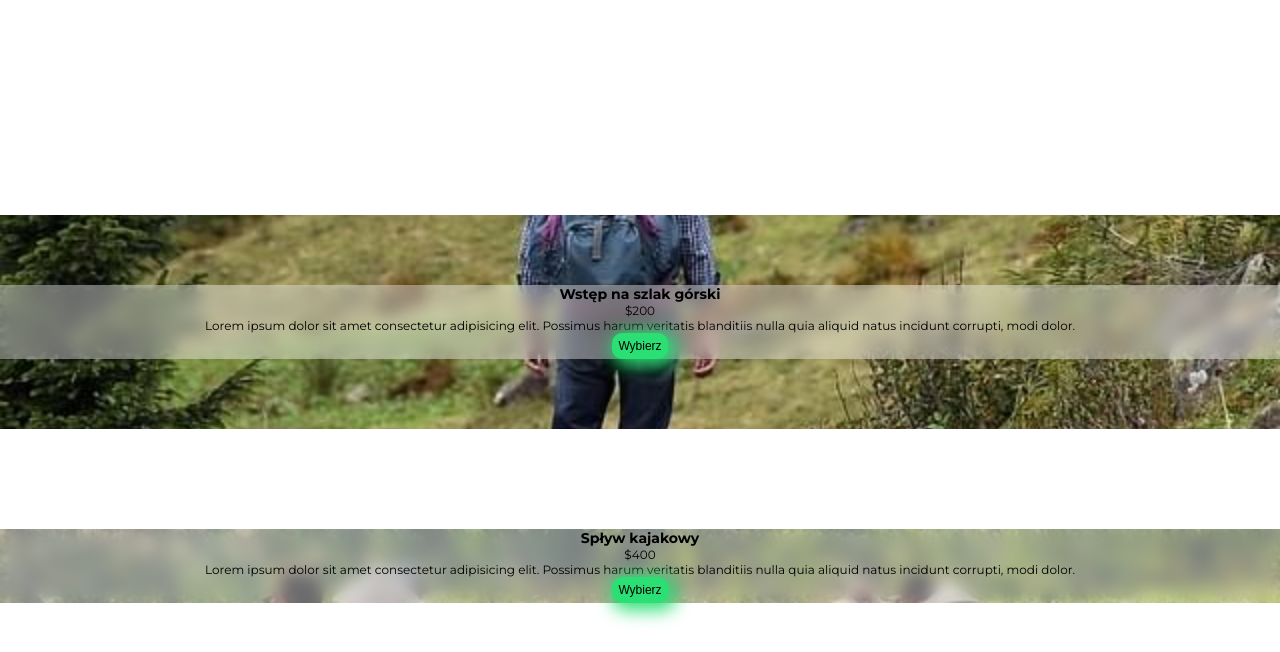
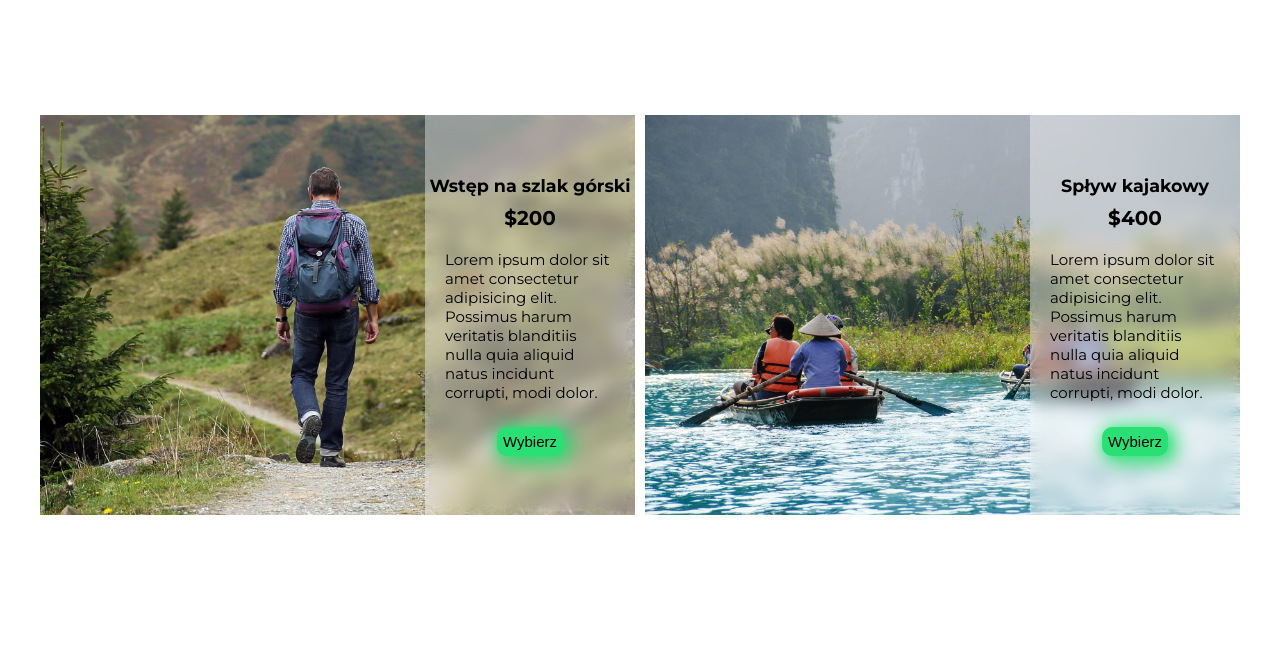
Before and after one commit to TiJun/ForestGroup, a website: page offers.html in a window 1280 px wide. Shown: the part 105-757 px from the top of the page. Drawn offline with nearby package versions, Linux system fonts and the light colour scheme.

Commit message:
created new layout of offers subpage

```diff
--- a/offers.html
+++ b/offers.html
@@ -56,8 +56,7 @@
                     </div>
                 </div>
                 <div class="offers-sub__box-two offers-sub__box">
-                    <div class="offers-sub__img">
-                    </div>
+                    <div class="offers-sub__img"></div>
                     <div class="offers-sub__text">
                         <h3 class="offers-sub__heading">Spływ kajakowy</h3>
                         <p class="offers-sub__price">$400</p>
@@ -69,7 +68,7 @@
             </div>
         </main>
     </div>
-    <div class="footer-sub"><footer class="footer">
+    <div class="footer-offers"><footer class="footer">
     <div class="footer__box">
         <div class="footer__logo">
             <div class="nav-logo"><img class="logo-img" src="/dist/img/tree.png" alt=""><span>Forest</span></div>
--- a/src/js/script.js
+++ b/src/js/script.js
@@ -220,4 +220,31 @@ allInputs.forEach(el =>
 		}
 	})
 )
+// Initialize and add the map
+let map;
+
+async function initMap() {
+  // The location of Uluru
+  const position = { lat: -25.344, lng: 131.031 };
+  // Request needed libraries.
+  //@ts-ignore
+  const { Map } = await google.maps.importLibrary("maps");
+  const { AdvancedMarkerElement } = await google.maps.importLibrary("marker");
+
+  // The map, centered at Uluru
+  map = new Map(document.getElementById("map"), {
+    zoom: 4,
+    center: position,
+    mapId: "DEMO_MAP_ID",
+  });
+
+  // The marker, positioned at Uluru
+  const marker = new AdvancedMarkerElement({
+    map: map,
+    position: position,
+    title: "Uluru",
+  });
+}
+
+initMap();
 feather.replace()
--- a/src/sass/_large.scss
+++ b/src/sass/_large.scss
@@ -48,7 +48,7 @@
 						padding: 5rem 2rem;
 						position: relative;
 						text-decoration: none;
-						transition: color 0.3s, background-color .3s;
+						transition: color 0.3s, background-color 0.3s;
 						transform-origin: top;
 						z-index: 5;
 					}
@@ -205,70 +205,5 @@
 				}
 			}
 		}
-		.footer-sub {
-			.footer {
-				height: 32vh;
-				&__box {
-					margin: auto;
-				}
-			}
-		}
-		.contact {
-			&__input {
-				width: 80%;
-			}
-			&__checkbox-text {
-				width: 80%;
-			}
-		}
 	}
-// 	.offers-sub {
-// 	&__container {
-// 		display: flex;
-// 		justify-content: center;
-// 		align-items: center;
-// 		flex-direction: column;
-// 	}
-// 	&__box {
-// 		width: 100rem;
-// 		height: 50rem;
-// 		&-one {
-// 			background-image: url(/dist/img/mountain-desktop.jpg);
-// 			background-size: cover;
-// 			background-position: center;
-// 		}
-// 		&-two {
-// 			background-image: url(/dist/img/kayak-desktop.jpg);
-// 			background-size: cover;
-// 			background-position: center;
-// 		}
-// 	}
-// 	&__text {
-// 		backdrop-filter: blur(8px);
-// 		background-color: #ffffff67;
-// 		display: flex;
-// 		justify-content: center;
-// 		align-items: center;
-// 		flex-direction: column;
-// 		font-size: 1.5rem;
-// 		margin: 0 8rem;
-// 		width: 21rem;
-// 		height: 100%;
-// 		.description {
-// 			padding: 2rem;
-// 		}
-// 		.offers__button {
-// 			background-color: #2adf73;
-// 			box-shadow: 4px 3px 18px 4px #2adf73;
-// 		}
-// 		.offers__button:hover {
-// 			box-shadow: 4px 3px 25px 8px #2adf73;
-// 		}
-// 	}
-// 	&__price {
-// 		font-weight: bold;
-// 		font-size: 2rem;
-// 		padding: 1rem 0 0 0;
-// 	}
-// }
 }
--- a/src/sass/_medium.scss
+++ b/src/sass/_medium.scss
@@ -86,14 +86,80 @@
 				flex-wrap: wrap;
 			}
 		}
+		.footer-sub {
+			.footer-offers {
+				height: 32vh;
+				margin: -12.5rem 0;
+				&__box {
+					margin: auto;
+				}
+			}
+		}
+		.contact {
+			&__input {
+				width: 80%;
+			}
+			&__checkbox-text {
+				width: 80%;
+			}
+		}
 		.offers-sub {
-			display: flex;
-			justify-content: center;
-			align-items: center;
-			flex-direction: row;
-			flex-wrap: wrap;
-			&__box-one, &__box-two {
-				margin: 10rem 2rem 0 2rem;
+			&__container {
+				display: flex;
+				justify-content: center;
+				align-items: center;
+				flex-direction: row;
+			}
+			&__box {
+				width: 60rem;
+				height: 40rem;
+				.offers-sub__img {
+					display: none;
+				}
+				&-one {
+					align-items: flex-end;
+					background-image: url(/dist/img/mountain-desktop.jpg);
+					background-size: cover;
+					background-position: center;
+					margin: 0 1rem 0 0;
+				}
+				&-two {
+					align-items: flex-end;
+					background-image: url(/dist/img/kayak-desktop.jpg);
+					background-size: cover;
+					background-position: center;
+					margin: 0;
+				}
+			}
+			&__text {
+				backdrop-filter: blur(8px);
+				background-color: #ffffff67;
+				display: flex;
+				justify-content: center;
+				align-items: center;
+				flex-direction: column;
+				font-size: 1.5rem;
+				width: 21rem;
+				height: 100%;
+				margin-top: 0;
+				.description {
+					padding: 2rem;
+				}
+				.offers__button {
+					background-color: #2adf73;
+					box-shadow: 4px 3px 18px 4px #2adf73;
+				}
+				.offers__button:hover {
+					box-shadow: 4px 3px 25px 8px #2adf73;
+				}
+			}
+			&__price {
+				font-weight: bold;
+				font-size: 2rem;
+				padding: 1rem 0 0 0;
+			}
+			.offers__button {
+				font-size: 1.5rem;
 			}
 		}
 	}
--- a/src/sass/style.scss
+++ b/src/sass/style.scss
@@ -15,6 +15,9 @@ body {
 	position: relative;
 	font-family: 'Montserrat', sans-serif;
 	color: #000;
+}
+#map {
+	height: 100%;
 }
 .padding {
 	padding: 2rem;
@@ -257,15 +260,12 @@ body {
 		justify-content: center;
 		align-items: center;
 		flex-direction: column;
-		margin: 2rem 0;
+		margin: 2rem 2rem;
 		padding: 3rem;
 		font-size: 2rem;
 		box-shadow: 0 0 4px 0 #00000063;
 		border: 1px solid transparent;
 		border-radius: 6px;
-	}
-	&__box-one {
-		margin: 8rem 0 0 0;
 	}
 	&__heading {
 		padding: 1.5rem 0;
@@ -391,39 +391,54 @@ body {
 }
 // OFFERS SUBPAGE //
 .offers-sub {
-	position: relative;
 	margin: 14rem 0;
 	&__box {
-		position: relative;
 		width: 100vw;
 		display: flex;
 		justify-content: center;
 		align-items: center;
 		flex-direction: column;
-		&-one {
-			background-image: url(/dist/img/mountain-mobile.jpg);
-			background-size: cover;
-			background-position: center;
-			margin-bottom: 5rem;
-			padding: 7rem 0;
+		width: 100%;
+		height: 50%;
+		&-one, &-two {
+			display: flex;
+			justify-content: flex-start;
+			align-items: center;
+			flex-direction: column;
+			margin-bottom: 15rem;
+			.offers-sub__img {
+				position: absolute;
+				width: 100%;
+				height: 25%;
+				background-image: url(/dist/img/mountain-mobile.jpg);
+				background-size: cover;
+				background-position: center;
+			}
 		}
 		&-two {
-			background-image: url(/dist/img/kayak-mobile.jpg);
-			background-size: cover;
-			background-position: center;
+			display: flex;
+			justify-content: flex-start;
+			align-items: center;
+			.offers-sub__img {
+				position: absolute;
+				width: 100%;
+				height: 25%;
+				background-image: url(/dist/img/kayak-mobile.jpg);
+				background-size: cover;
+				background-position-y: 50%;
+			}
 		}
 	}
 	&__text {
-		height: 25rem;
 		backdrop-filter: blur(8px);
 		background-color: #ffffff67;
 		display: flex;
 		justify-content: center;
 		align-items: center;
 		flex-direction: column;
-		font-size: 1.2rem;
-		width: 100%;
+		font-size: 1.5rem;
 		height: 100%;
+		margin-top: 30rem;
 		.offers__button {
 			background-color: #2adf73;
 			box-shadow: 4px 3px 18px 4px #2adf73;
@@ -433,6 +448,15 @@ body {
 		.description {
 			padding: 0 .5rem;
 		}
+	}
+	&__price {
+		padding: .5rem 0;
+	}
+	.offers__button {
+		margin: 0.5rem 0;
+	}
+	&__heading {
+		padding: .5rem 0 0 0;
 	}
 }
 // CONTACT //
```
Also changed, not shown: contact.html (+3 -0 lines), index.html (+1 -1 lines), dist/css/style.min.css, dist/js/script.min.js, 3 other files.
